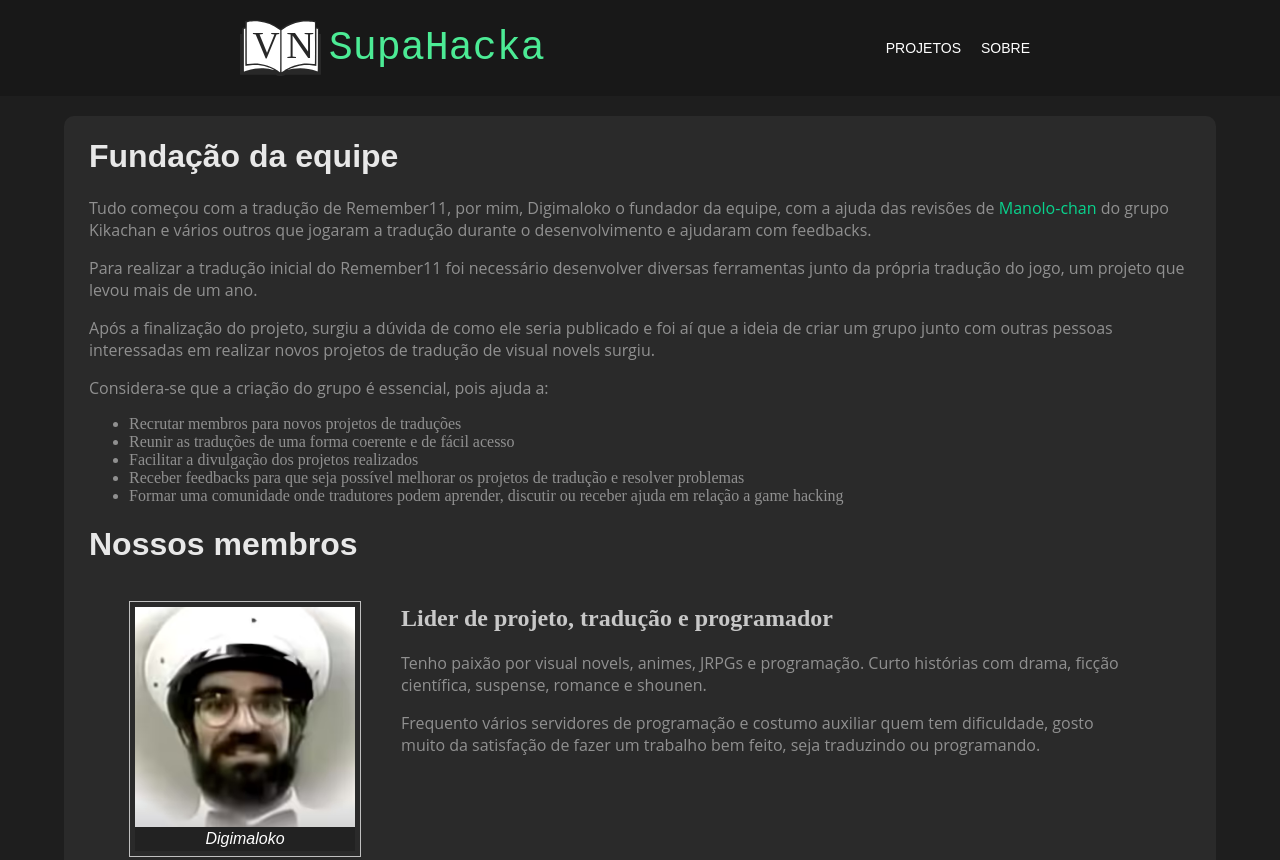
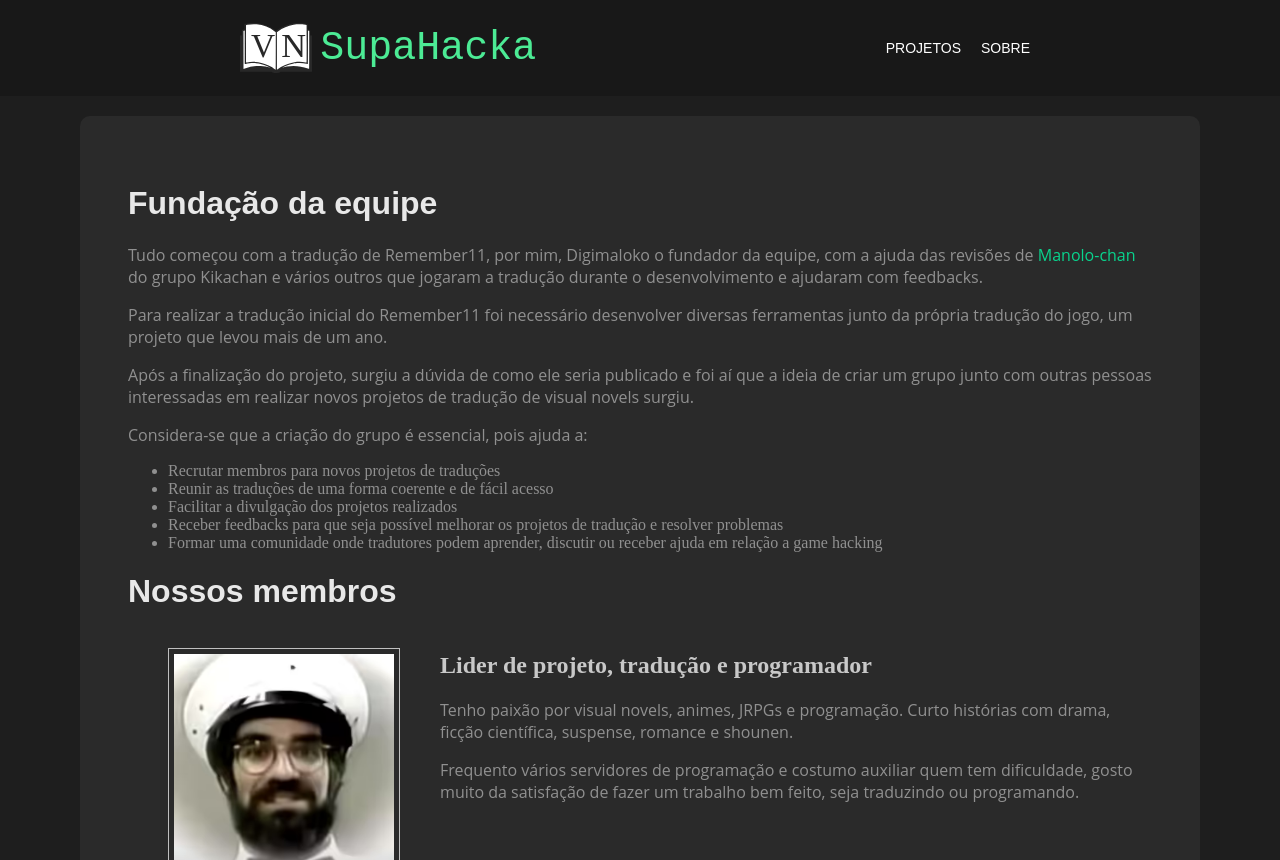
Before and after one commit to VN-SupaHacka/vn-supahacka.github.io, a plain HTML site: page about.html in a window 1280 px wide. Shown: the top 860 px of the page. Drawn offline with Linux system fonts and the light colour scheme.

Commit message:
Melhorias visuais

```diff
--- a/about.html
+++ b/about.html
@@ -27,7 +27,7 @@
 		</div>
 	</nav>
 	<main>
-        <div class="card">
+		<div class="main-card">
 			<h1>Fundação da equipe</h1>
 			<p>Tudo começou com a tradução de Remember11, por mim, Digimaloko o fundador da equipe, com a ajuda das revisões de <a href="https://kikachangames.github.io/projetos/#manolo-chan">Manolo-chan</a> do grupo Kikachan e vários outros que jogaram a tradução durante o desenvolvimento e ajudaram com feedbacks.</p>
 			<p>Para realizar a tradução inicial do Remember11 foi necessário desenvolver diversas ferramentas junto da própria tradução do jogo, um projeto que levou mais de um ano.</p>
--- a/css/main.css
+++ b/css/main.css
@@ -30,6 +30,7 @@ a:hover {
 
 footer {
     margin-top: 32px;
+    margin-bottom: 16px;
 }
 
 figure {
@@ -123,6 +124,16 @@ figcaption {
     background-color: #2A2A2A;
 }
 
+.main-card {
+    margin: 20px auto;
+    max-width:min(1080px, 80%);
+    border-radius: 10px;
+    background-color: #2A2A2A;
+
+    gap: 30px;
+    padding: 48px;
+}
+
 .limit-size  {
     max-width: 100%;
     max-height: 100%;
@@ -157,7 +168,7 @@ nav {
 }
 
 #svg-logo {
-    height:56px;
+    height:50px;
     margin-right:8px;
 }
 
```
Also changed, not shown: index.html (indentation only), projects/index.html (indentation only), projects/remember11/index.html (indentation only). Lines whose indentation alone changed are shown as unchanged.
